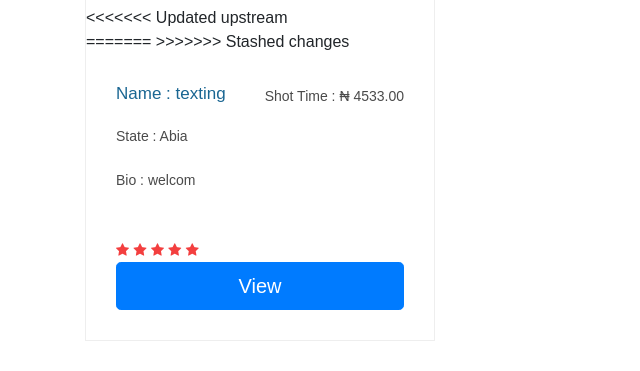
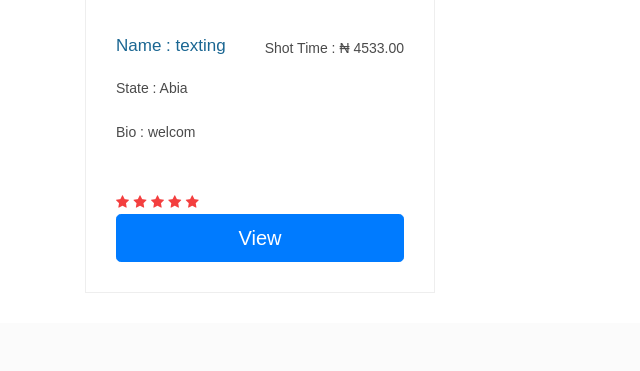
Before and after one commit to hart0033/afticanhooknew, a Django app: page /videos/ in a window 1280 px wide. Shown: the part 644-1015 px from the top of the page, without its empty margins (0-640 px from the left). After the commit the page ends 937 px from the top, so only its background shows below. Run offline with Django 4.2, Linux system fonts and the light colour scheme; data comes from the database, SQL or seed files in the repository; both versions use the stored data as it was after the commit; some libraries are stand-ins or nearby versions.

Commit message:
first commit

```diff
--- a/naijahook/Templates/web/video.html
+++ b/naijahook/Templates/web/video.html
@@ -36,14 +36,10 @@
       font-size: 80px; /* Adjust as needed */
       z-index: 999; /* Ensure it's above the video */
     }
-<<<<<<< Updated upstream
     .top-right {
       position: absolute;
       top: 8px;
-      right: 16px;
-    }
-=======
->>>>>>> Stashed changes
+      right: 16px;}
   </style>
 
 
@@ -152,13 +148,10 @@
                 <video style="width: 100%;
                 height: 370px;
                 object-fit: cover;" src="{{video.video.url}}"></video>
-<<<<<<< Updated upstream
                 <div class="top-right">{% if user_video.verification %}
                   <p style="font-size:40px;color:rgb(0, 145, 255)">{{video.verification.True}}<i class="fa fa-check-circle"></i></i></p>
                    {% endif%}
                 </div>
-=======
->>>>>>> Stashed changes
                 <div class="icon-overlay">
                  <a href="{% url 'view_videos' video.id %}" ><i class="fa fa-play-circle"></i></a>
                 </div>
```
Also changed, not shown: README.md, db.sqlite3, 2 other files.
